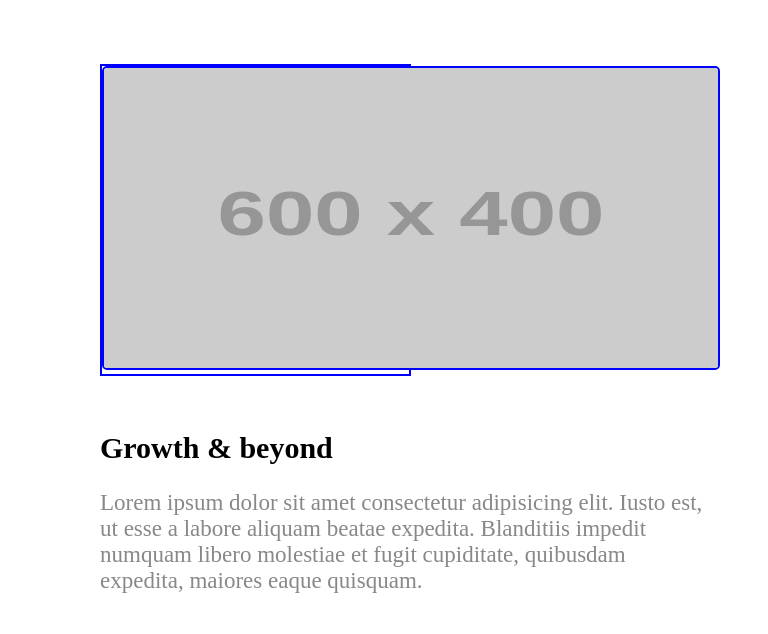
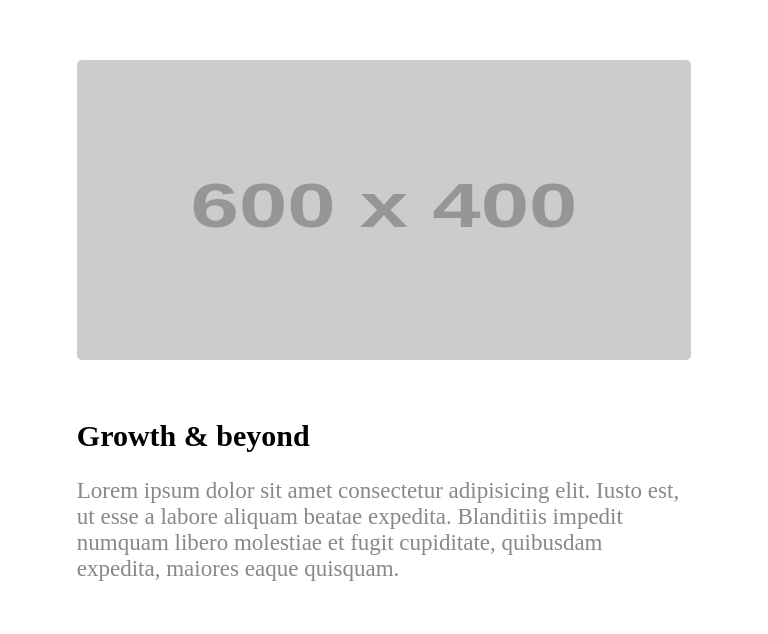
Before and after one commit to Royale10-star/COMPLETE-WEBSITE, a plain HTML site: page about.html in a window 768 px wide. Shown: the part 1326-1960 px from the top of the page. Drawn offline with nearby package versions, Linux system fonts and the light colour scheme; placeholder pictures from the web are drawn by us.

Commit message:
updated about.html

```diff
--- a/css/about.css
+++ b/css/about.css
@@ -354,20 +354,21 @@ small {
     display: block;
     display: flex;
     flex-direction: column-reverse;
+    /* margin: 0  */
+    /* border: 2px solid blue; */
   }
 
   .f-image {
     width: 80vw;
     /* height: 80vh; */
-    margin: 0 auto;
     /* margin-right: 70px; */
-    border: 2px solid blue;
+  }
+   .sec2,
+  .sec3 {
+    /* border: 2px solid blue; */
+    padding: 100px 0px 100px 0px;
   }
 
-  .g-img {
-    /* width: 50%; */
-    border: 2px solid blue;
-  }
   .f-text p {
     font-size: 23px;
     font-weight: 500;
```
